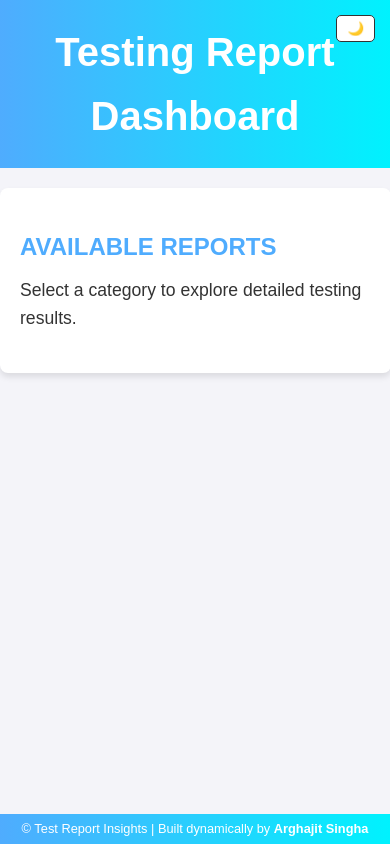
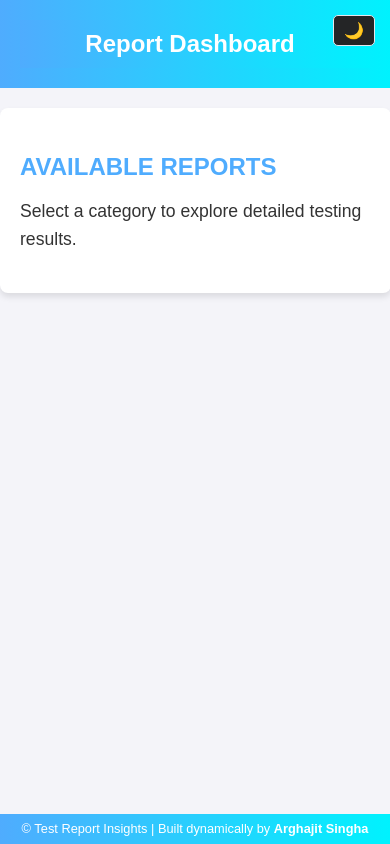
Before and after one commit to Arghajit47/Playwright-Sharding-Testing, a website: page index.html in a window 390 px wide. Drawn offline with Linux system fonts and the light colour scheme; no server answers.

Commit message:
sharding-03 Added new stylings in custom reporter

```diff
--- a/index.html
+++ b/index.html
@@ -19,9 +19,14 @@
     <!-- Main Content -->
     <div id="content" style="display: none;">
       <header>
-        Testing Report Dashboard
-        <button id="dark-mode-toggle" class="dark-mode-btn">🌙</button>
+        <div class="header-wrapper">
+          <div class="headerContent">Report Dashboard</div>
+          <div class="dark-mode">
+            <button id="dark-mode-toggle" class="dark-mode-btn">🌙</button>
+          </div>
+        </div>
       </header>
+
 
       <div class="container">
         <h2>Available Reports</h2>
--- a/report/style.css
+++ b/report/style.css
@@ -170,6 +170,45 @@ footer {
   background: var(--card-background);
 }
 
+/* Header wrapper to apply flexbox */
+.header-wrapper {
+  display: flex; /* Use Flexbox */
+  align-items: center; /* Center-align items vertically */
+  justify-content: space-between; /* Ensure items are spaced */
+  padding: 10px 20px; /* Add some padding */
+  background: linear-gradient(90deg, #4facfe, #00f2fe); /* Gradient background */
+  color: white; /* Header text color */
+  font-size: 1.5rem; /* Adjust font size */
+}
+
+/* Header text content */
+.headerContent {
+  flex-grow: 1; /* Allow this div to take maximum available space */
+  text-align: center; /* Align text to the left */
+  white-space: nowrap; /* Prevent text wrapping */
+  overflow: hidden; /* Hide overflowing content */
+  text-overflow: ellipsis; /* Add ellipsis if text overflows */
+  padding-right: 10px; /* Add space between text and button */
+}
+
+/* Dark mode button container */
+.dark-mode {
+  flex-shrink: 0; /* Prevent shrinking of this container */
+}
+
+@media (max-width: 768px) {
+  .header-wrapper {
+    font-size: 1.5rem; /* Reduce font size for smaller screens */
+    padding: 5px 10px; /* Adjust padding */
+  }
+
+  .dark-mode-btn {
+    font-size: 1rem; /* Smaller button text */
+    padding: 5px 8px; /* Adjust button padding */
+  }
+}
+
+
 /* Dark Mode Toggle Button */
 .dark-mode-btn {
   position: absolute;
@@ -188,6 +227,7 @@ footer {
   background-color: var(--text-color);
   color: var(--background-color);
 }
+
 
 /* Container Styles */
 .container {
```
